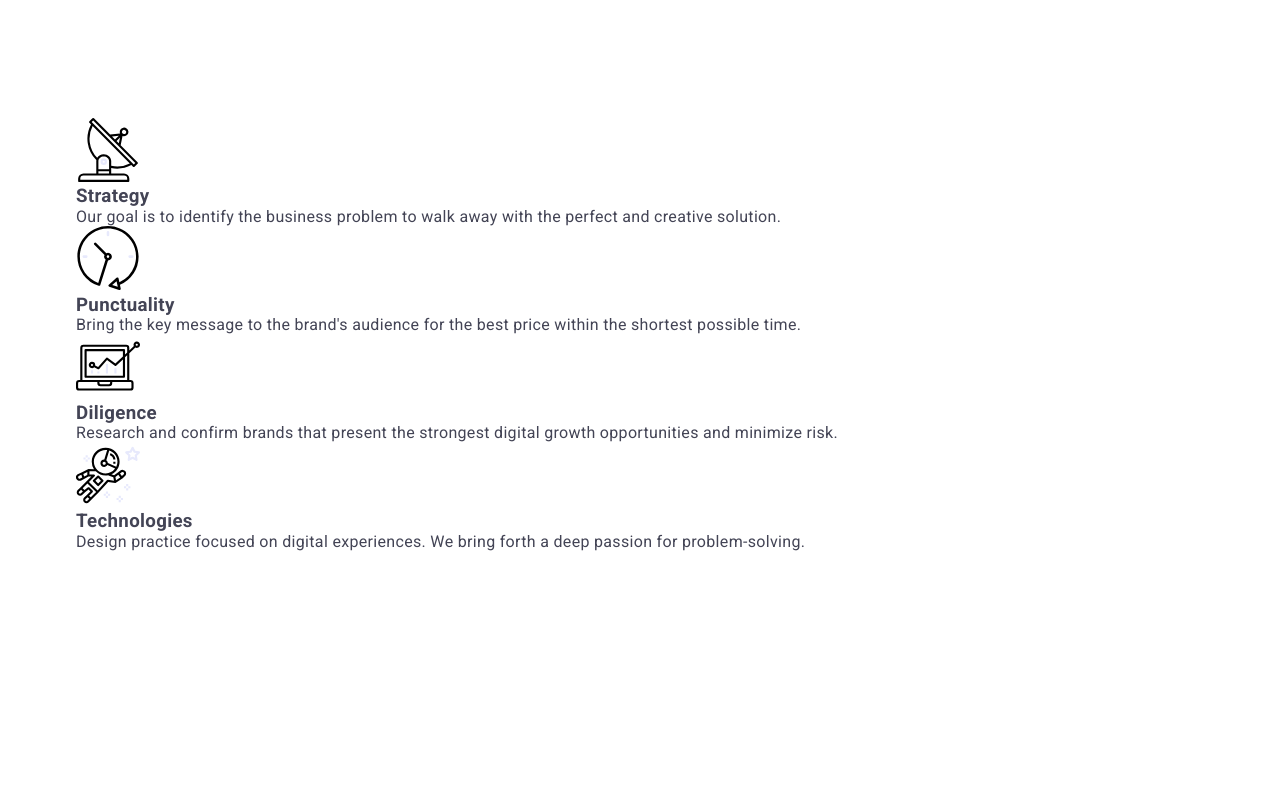
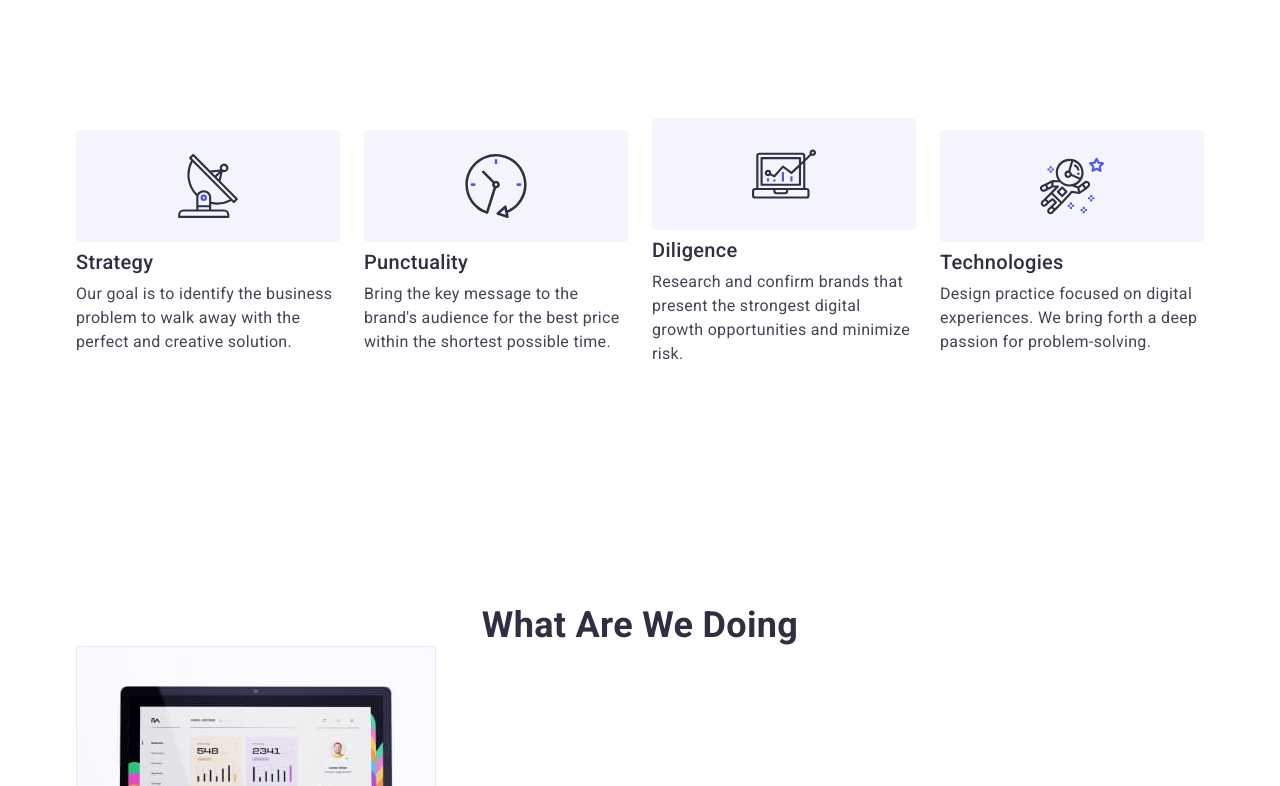
Before and after one commit to PiotrJasinski1995/goit-markup-hw-07, a plain HTML site: page index.html in a window 1280 px wide. Shown: the part 674-1460 px from the top of the page. Drawn offline with nearby package versions, Linux system fonts and the light colour scheme.

Commit message:
style: add styling to strengths section for different layouts

```diff
--- a/css/styles.css
+++ b/css/styles.css
@@ -395,18 +395,29 @@ a {
   }
 }
 
+.heading {
+  color: var(--color-dark);
+  text-transform: var(--text-transform-heading);
+}
+
 .hero-heading {
   font-size: var(--font-size-section-heading);
   font-weight: var(--font-weight-hero-heading);
   line-height: var(--line-height-section-heading);
   max-width: 320px;
   margin-inline: auto;
-  text-transform: capitalize;
-  text-align: center;
+  text-transform: var(--text-transform-heading);
 }
 
 .hero-section .section-heading {
   color: var(--color-white);
+}
+
+.section-heading {
+  text-align: center;
+  font-size: var(--font-size-section-heading);
+  font-weight: var(--font-weight-section-heading);
+  line-height: var(--line-height-section-heading);
 }
 
 .hero-section .btn {
@@ -423,6 +434,52 @@ a {
 .btn:active {
   color: var(--color-white);
   background-color: var(--color-pressed-state);
+}
+
+.strengths-section .strengths-list {
+  display: flex;
+  flex-direction: column;
+  gap: calc(3 * var(--list-item-gap));
+  justify-content: center;
+  align-items: center;
+}
+
+.strengths-list > .strengths-list-item {
+  display: flex;
+  flex-direction: column;
+  gap: var(--list-item-content-gap);
+  flex-basis: calc((100% - 3 * var(--list-item-gap)) / 4);
+}
+
+ .strengths-icon-wrapper {
+  width: 264px;
+  height: 112px;
+  background-color: var(--color-light);
+  border-radius: 4px;
+  display: none;
+  justify-content: center;
+  align-items: center;
+  --color-main: var(--color-dark);
+  --color-accent: var(--color-primary-brand);
+}
+
+.heading.item-heading {
+  font-size: var(--font-size-item-heading);
+  font-weight: var(--font-weight-item-heading);
+  line-height: var(--line-height-item-heading);
+}
+
+.strengths-list .item-heading {
+  font-size: var(--font-size-section-heading);
+  font-weight: var(--font-weight-section-heading);
+  line-height: var(--line-height-section-heading);
+  text-align: center;
+}
+
+.list-item .item-description {
+  font-size: var(--font-size-text);
+  font-weight: var(--font-weight-item-heading);
+  line-height: 1.5;
 }
 
 .backdrop {
@@ -696,6 +753,23 @@ a {
 .hero-section .btn {
   margin-top: 36px;
 }
+
+.strengths-section .strengths-list {
+  display: flex;
+  flex-direction: row;
+  column-gap: var(--list-item-gap);
+  row-gap: calc(3 * var(--list-item-gap));
+  justify-content: center;
+  align-items: center;
+}
+
+.strengths-list .item-heading {
+  text-align: left;
+}
+
+.strengths-list > .strengths-list-item {
+  flex-basis: calc((100% - var(--list-item-gap)) / 2);
+}
 }
 
 @media screen and (768px <= width < 1158px) {
@@ -704,6 +778,10 @@ a {
     line-height: var(--line-height-logo);
     letter-spacing: var(--letter-spacing-small);
   }
+
+  .strengths-section .strengths-list {
+  flex-wrap: wrap;
+}
 }
 
 @media screen and (width >= 1158px) {
@@ -747,6 +825,31 @@ a {
 
 .hero-section .btn {
   margin-top: 48px;
+}
+
+.strengths-section .strengths-list {
+  display: flex;
+  gap: var(--list-item-gap);
+  justify-content: center;
+  align-items: center;
+}
+
+.strengths-icon-wrapper {
+  display: flex;
+}
+
+.strengths-list > .strengths-list-item {
+  flex-basis: calc((100% - 3 * var(--list-item-gap)) / 4);
+}
+
+.strengths-list .item-heading {
+  font-size: var(--font-size-item-heading);
+  font-weight: var(--font-weight-item-heading);
+  line-height: var(--line-height-item-heading);
+}
+
+.list-item .item-description {
+  font-weight: normal;
 }
 
   .modal {
```
